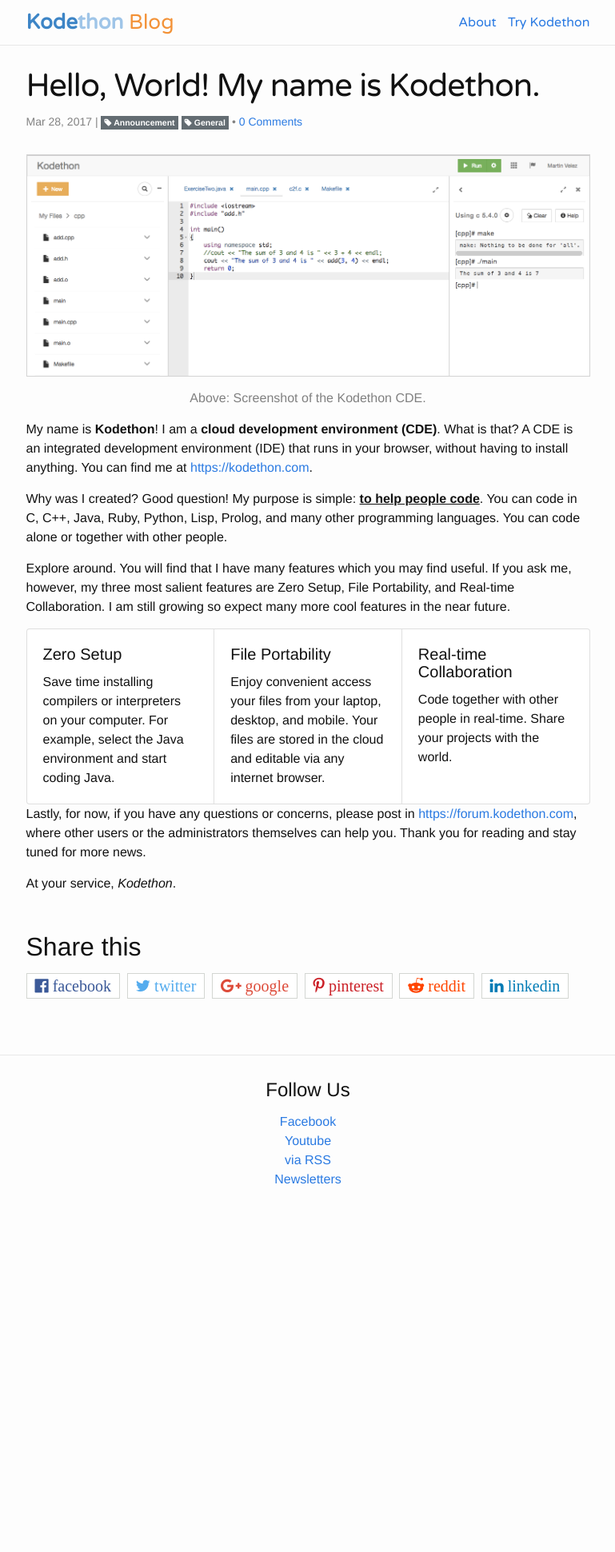
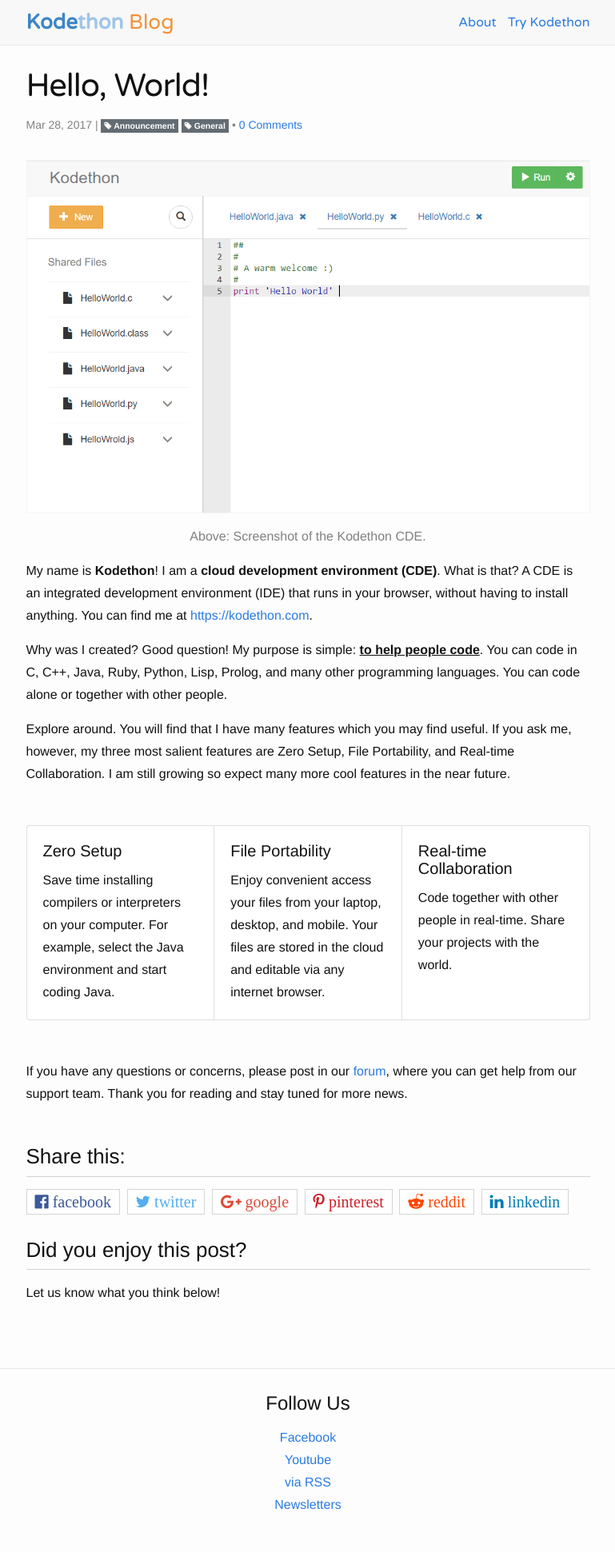
Before and after one commit to kodethon/kodethon.github.io, a Jekyll site: the page built from _posts/2017-03-28-hello-world.markdown, in a window 1280 px wide. Shown: the whole page at 80% size, without its empty margins (255-1024 px from the left). Built offline with Jekyll 4.4.1, drawn with Linux system fonts in a browser that asks for light colours; nearby versions of some CDN libraries; comment, search, counter and statistics services are not loaded; before the commit the page ends 1532 px from its top, so only the background shows below that.

Commit message:
Image, Content, and UI Update for Hello World! and Embed Runnable Code in Webpages

```diff
--- a/_includes/head.html
+++ b/_includes/head.html
@@ -2,7 +2,7 @@
   <meta charset="utf-8">
   <meta http-equiv="X-UA-Compatible" content="IE=edge">
   <meta name="viewport" content="width=device-width, initial-scale=1">
-
+	<link rel="shortcut icon" type="image/x-icon" href="/images/favicon.ico">
 	<meta property="og:url" content="{{ page.url | replace:'index.html','' | prepend: site.baseurl | prepend: site.url }}">
 	<meta property="og:type" content="website" />
 	<meta property="og:title" content="{{ page.title }}" />
--- a/_includes/share-bar.html
+++ b/_includes/share-bar.html
@@ -1,6 +1,6 @@
 <div id="share-bar">
 
-	<h2 class="section-header">Share this</h2>
+	<h3 class="section-header">Share this:</h3>
 
 	<div class="share-buttons">
 	    <a  href="https://www.facebook.com/sharer/sharer.php?u={{ site.url }}{{site.baseurl }}{{ page.url }}"
@@ -60,3 +60,8 @@
 	</div>
 
 </div>
+
+<h3 class="section-header" style="margin-top:20px;">Did you enjoy this post?</h3>
+<div class="margin-top-bottom-20" style="margin-bottom:50px;">
+	Let us know what you think below!
+</div>
--- a/_posts/2017-03-28-hello-world.markdown
+++ b/_posts/2017-03-28-hello-world.markdown
@@ -1,14 +1,14 @@
 ---
 layout: post
 comments: true
-title:  "Hello, World! My name is Kodethon."
+title:  "Hello, World!"
 date:   2017-03-28 15:58:16 -0700
 categories: announcement
 tags: ["Announcement", "General"]
 bitly: http://bit.ly/2o4myjX-kodethon
 ---
 
-<img class="img-fluid" src="{{site.url}}{{site.baseurl}}/images/kodethon_screenshot.png" alt='Kodethon Screenshot' style="border: 1px solid lightgray"/>
+<img class="img-fluid" src="/images/kodethon.png" alt='Kodethon Screenshot' style="border: 1px solid rgb(244,244,244);"/>
 
 <div style="text-align:center">
 <p style="color: gray">Above: Screenshot of the Kodethon CDE.</p>
@@ -29,7 +29,7 @@ useful.  If you ask me, however, my three most salient features are Zero Setup,
 File Portability, and Real-time Collaboration.  I am still growing so expect many
 more cool features in the near future.
 
-<div class="card-group">
+<div class="card-group" style="margin:50px 0;">
   <div class="card">
     <div class="card-block">
       <h4 class="card-title">Zero Setup</h4>
@@ -52,8 +52,8 @@ environment and start coding Java.</p>
   </div>
 </div>
 
-Lastly, for now, if you have any questions or concerns, please post in
-[https://forum.kodethon.com](https://forum.kodethon.com), where other users or
-the administrators themselves can help you.  Thank you for reading and stay tuned for more news.
-
-At your service, <em>Kodethon</em>.
+<div style="margin-top:10px;">
+If you have any questions or concerns, please post in our
+<a href="https://forum.kodethon.com">forum</a>, where you can get help from
+our support team. Thank you for reading and stay tuned for more news.
+</div>
--- a/_sass/_base.scss
+++ b/_sass/_base.scss
@@ -23,9 +23,14 @@ body {
        -o-font-feature-settings: "kern" 1;
           font-feature-settings: "kern" 1;
   font-kerning: normal;
+  line-height:1.75em;
 }
 
-
+	.section-header {
+		margin-top:35px;
+		padding-bottom: 10px;
+		border-bottom:1px solid lightgrey;
+	}
 
 /**
  * Set `margin-bottom` to maintain vertical rhythm
@@ -202,6 +207,5 @@ pre {
 	font-style:italic;
 }
 
-.left-10 {
-	margin-left:10px;
-}
+.left-10 {margin-left:10px;}
+.top-10 {margin-top:10px;}
--- a/_sass/_layout.scss
+++ b/_sass/_layout.scss
@@ -8,6 +8,7 @@
 
   // Positioning context for the mobile navigation icon
   position: relative;
+  background:rgb(248,248,248);
 }
 
 .site-title {
```
Also changed, not shown: _posts/2017-03-29-new-feature-embed.markdown (+13 -23 lines), Gemfile.lock, images/embed.png (added), images/favicon.ico (added), images/kodethon.png (added).
